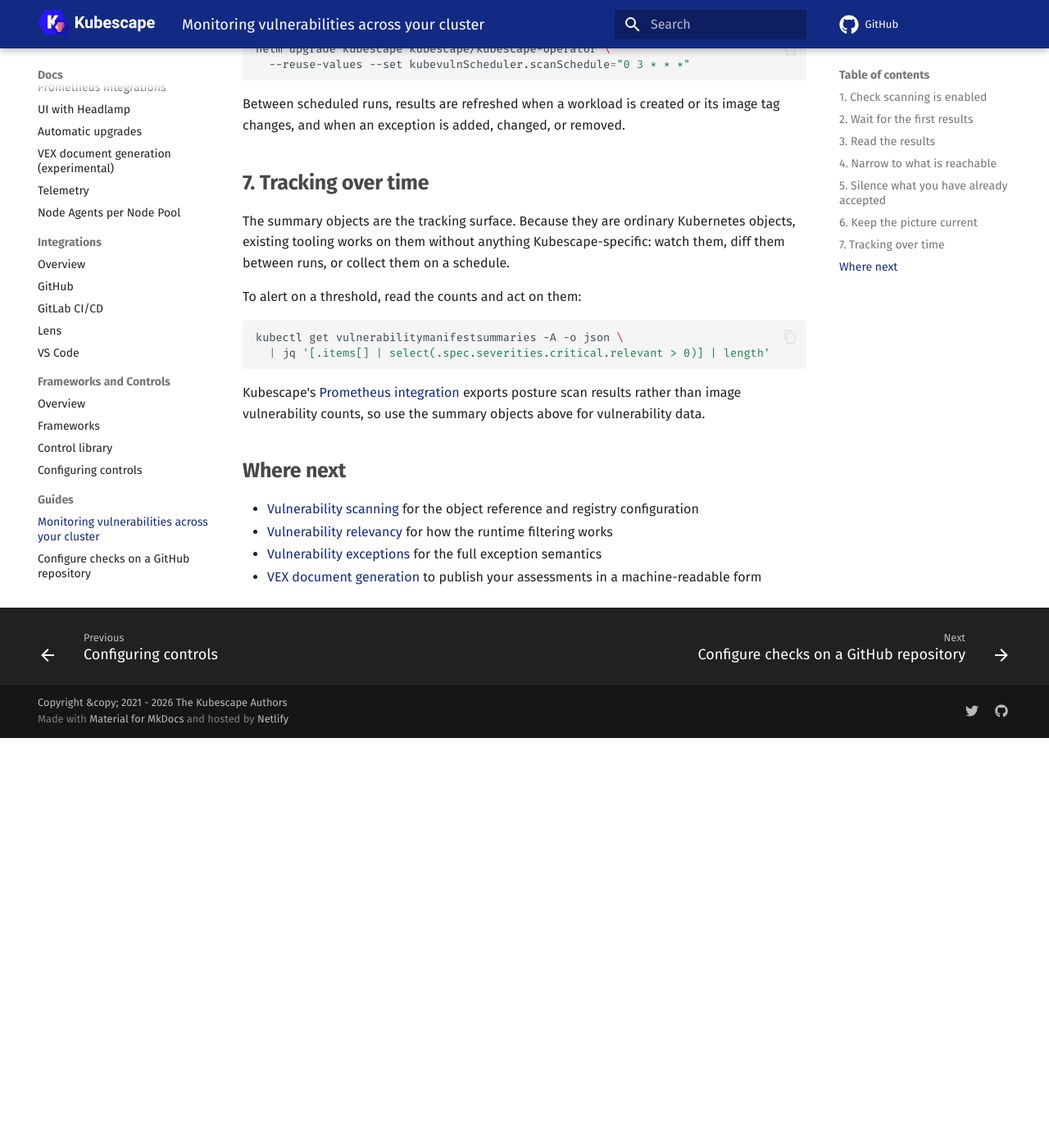
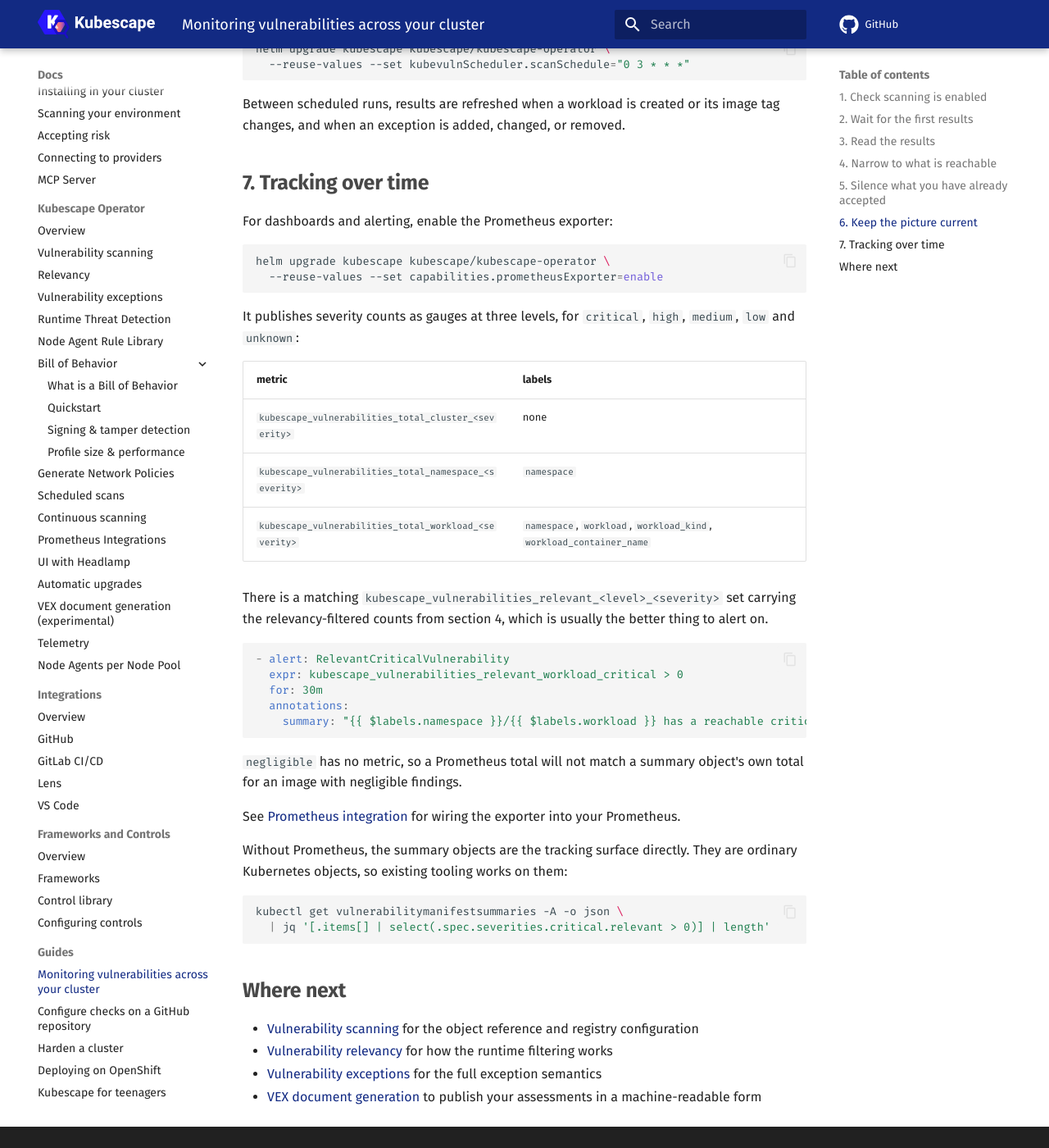
Before and after one commit to kubescape/kubescape.io, an MkDocs documentation site: the page built from docs/docs/guides/vulnerability-monitoring.md, in a window 1280 px wide and 1400 px high, scrolled down 2807 px. Shown: the whole window at 82% size. Built offline with MkDocs 1.6.1 and Material for MkDocs 9.7.7, drawn with Linux system fonts in a browser that asks for light colours; comment, search, counter and statistics services are not loaded; before the commit the page ends 3707 px from its top, so only the background shows below that.

Commit message:
docs: correct the Prometheus claim and add the exporter metrics
Section 7 said the Prometheus integration exports posture results rather than image
vulnerability counts. That was wrong. capabilities.prometheusExporter deploys
kubescape/prometheus-exporter, which publishes kubescape_vulnerabilities_total_* gauges at
cluster, namespace and workload level, plus a matching kubescape_vulnerabilities_relevant_*
set for the relevancy-filtered counts.

The claim came from the prometheus-integration page not mentioning vulnerabilities, which
says nothing about what the exporter actually exports.

Section 7 now leads with the exporter, its metric names and labels, and an example alert on
the relevant counts, keeping the kubectl approach for clusters without Prometheus. Notes
that negligible has no metric, so a Prometheus total will not match a summary object's own
total for an image with negligible findings.

Metric names and label sets taken from the exporter's metrics/metrics.go.

Signed-off-by: Anshul <anshulpatil1022@gmail.com>

````diff
--- a/docs/docs/guides/vulnerability-monitoring.md
+++ b/docs/docs/guides/vulnerability-monitoring.md
@@ -120,16 +120,42 @@
 
 ## 7. Tracking over time
 
-The summary objects are the tracking surface. Because they are ordinary Kubernetes objects, existing tooling works on them without anything Kubescape-specific: watch them, diff them between runs, or collect them on a schedule.
+For dashboards and alerting, enable the Prometheus exporter:
 
-To alert on a threshold, read the counts and act on them:
+```sh
+helm upgrade kubescape kubescape/kubescape-operator \
+  --reuse-values --set capabilities.prometheusExporter=enable
+```
+
+It publishes severity counts as gauges at three levels, for `critical`, `high`, `medium`, `low` and `unknown`:
+
+| metric | labels |
+| --- | --- |
+| `kubescape_vulnerabilities_total_cluster_<severity>` | none |
+| `kubescape_vulnerabilities_total_namespace_<severity>` | `namespace` |
+| `kubescape_vulnerabilities_total_workload_<severity>` | `namespace`, `workload`, `workload_kind`, `workload_container_name` |
+
+There is a matching `kubescape_vulnerabilities_relevant_<level>_<severity>` set carrying the relevancy-filtered counts from section 4, which is usually the better thing to alert on.
+
+```yaml
+- alert: RelevantCriticalVulnerability
+  expr: kubescape_vulnerabilities_relevant_workload_critical > 0
+  for: 30m
+  annotations:
+    summary: "{{ $labels.namespace }}/{{ $labels.workload }} has a reachable critical vulnerability"
+```
+
+`negligible` has no metric, so a Prometheus total will not match a summary object's own total for an image with negligible findings.
+
+See [Prometheus integration](../operator/prometheus-integration.md) for wiring the exporter into your Prometheus.
+
+Without Prometheus, the summary objects are the tracking surface directly. They are ordinary Kubernetes objects, so existing tooling works on them:
 
 ```sh
 kubectl get vulnerabilitymanifestsummaries -A -o json \
   | jq '[.items[] | select(.spec.severities.critical.relevant > 0)] | length'
 ```
 
-Kubescape's [Prometheus integration](../operator/prometheus-integration.md) exports posture scan results rather than image vulnerability counts, so use the summary objects above for vulnerability data.
 
 ## Where next
 
````
